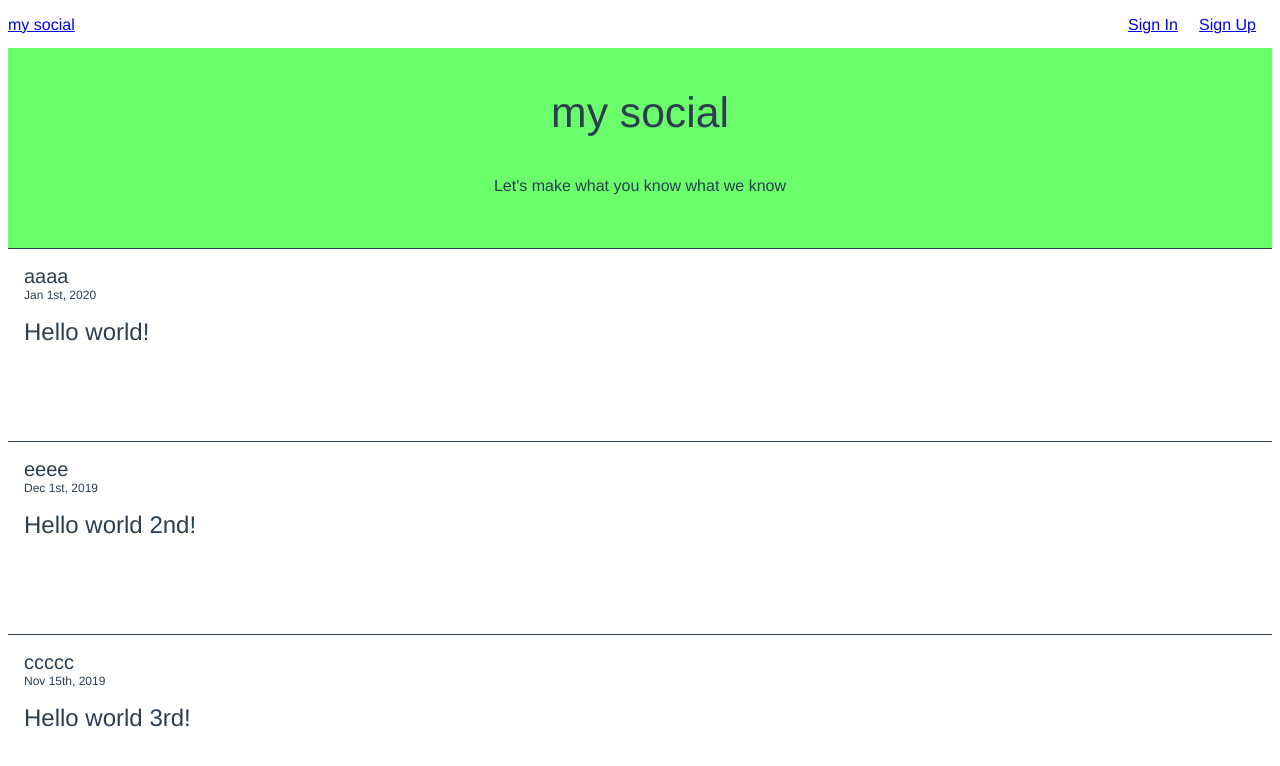
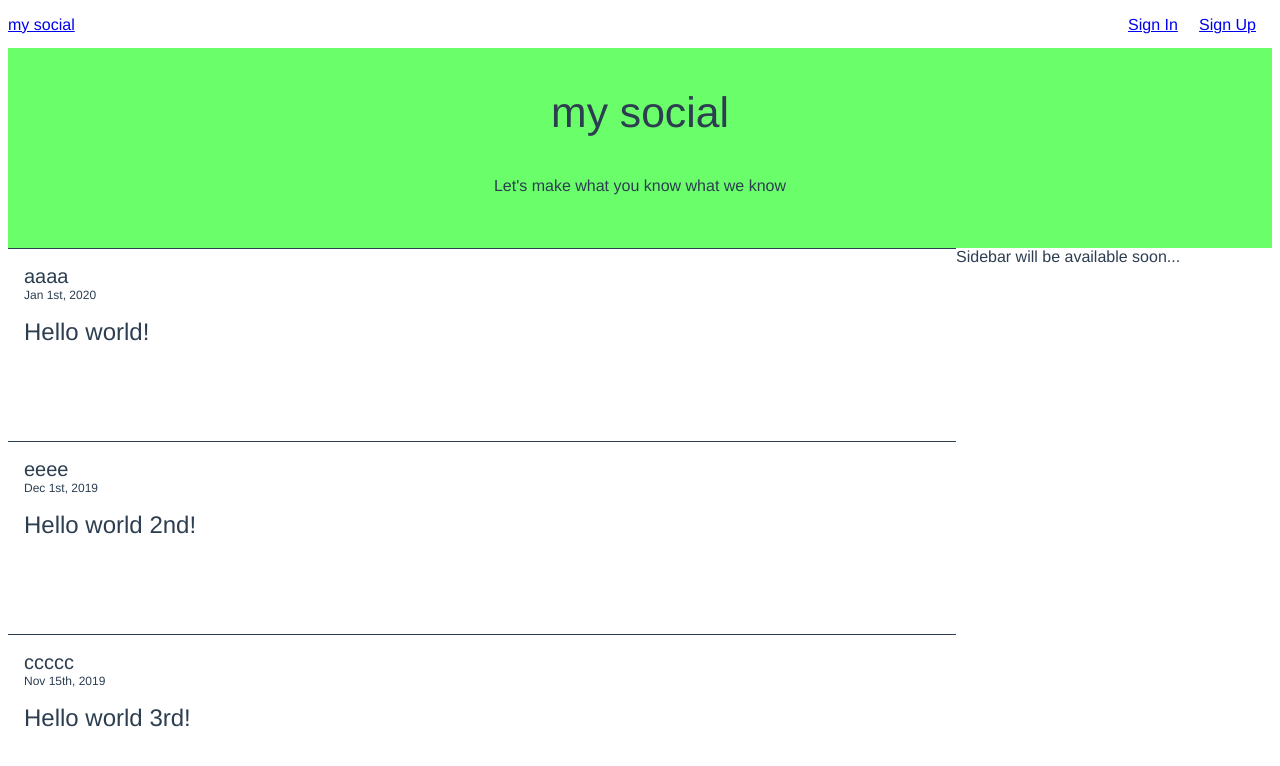
Before and after one commit to i-whammy/my-social, a Vue app: page /#/ in a window 1280 px wide. Shown: the top 766 px of the page. Built offline with nearby package versions, Linux system fonts and the light colour scheme.

Commit message:
added sidebar

```diff
--- /dev/null
+++ b/src/components/MainPage.vue
@@ -0,0 +1,32 @@
+<template>
+    <div class='main-page'>
+        <div class='articles-area'>
+            <articles></articles>
+        </div>
+        <div class='sidebar-area'>
+            Sidebar will be available soon...
+        </div>
+    </div>
+</template>
+<script lang="ts">
+import Vue from 'vue'
+import Articles from './Articles.vue'
+export default Vue.extend({
+    name: 'MainPage',
+    components: {
+        Articles,
+    }
+})
+</script>
+
+<style lang="scss" scoped>
+.main-page {
+    display: flex;
+}
+.articles-area {
+    flex: 3
+}
+.sidebar-area {
+    flex: 1
+}
+</style>
--- a/src/main.js
+++ b/src/main.js
@@ -1,12 +1,12 @@
 import Vue from 'vue'
-import Articles from './components/Articles.vue'
+import MainPage from './components/MainPage.vue'
 import SignInPage from './components/SignInPage.vue'
 import SignUpPage from './components/SignUpPage.vue'
 import App from './App.vue'
 import VueRouter from 'vue-router'
 
 const routes = [
-  { path: '/', component: Articles },
+  { path: '/', component: MainPage },
   { path: '/signin', component: SignInPage },
   { path: '/signup', component: SignUpPage }
 ]
```
